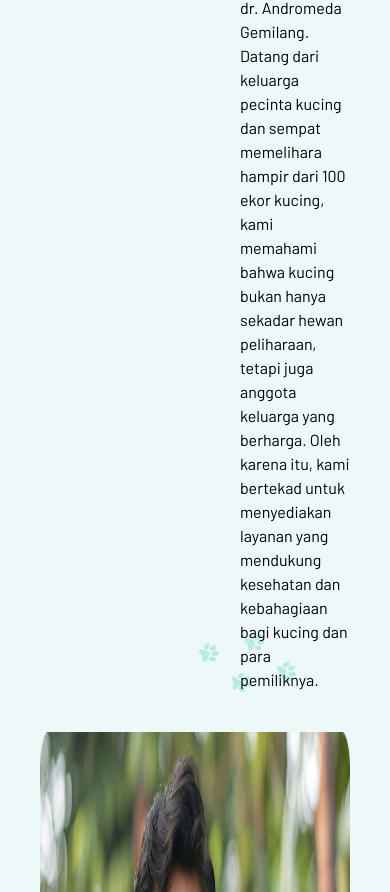
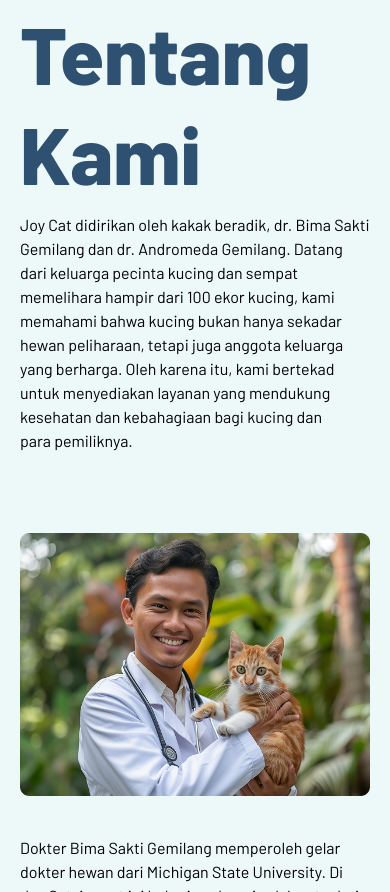
Before and after one commit to MuhammadFadhlullahRais835/Pertemuan-21, a plain HTML site: page index.html in a window 390 px wide. Shown: the part 3538-4430 px from the top of the page. Drawn offline with Linux system fonts and the light colour scheme.

Commit message:
section about us selesai

```diff
--- a/style.css
+++ b/style.css
@@ -205,14 +205,29 @@ h1 {
 .About-us {
     display: flex;
     flex-direction: column;
-    gap: 40px;
-    padding: 40px;
+    gap: 80px;
+    padding: 80px;
     max-width: 1200px;
 
     .col-1A, .col-2A, .col-3A {
         display: flex;
         gap: 40px;
+        align-items: center;
 
+        p {
+            width: 100%;
+        }
+
+    }
+
+    .col-1A {
+        gap: 100px;
+    }
+
+    .col-2A, .col-3A {
+        img {
+            width: 500px;
+        }
     }
 }
 
@@ -220,14 +235,17 @@ h1 {
     display: flex;
     flex-direction: row;
     width: fit-content;
+    gap: 20px;
 
     h1 {
         font-weight: 800;
-        width: 160px;
+        font-size: 64px;
+        line-height: 75px;
+        width: fit-content;
     }
 
     img {
-        width: 100px;
+        width: 120px;
         height: fit-content;
         align-self: flex-end;
     }
@@ -307,4 +325,41 @@ h1 {
     .card-services {
         flex-direction: column;
     }
+
+    .About-us {
+        padding: 20px;
+        gap: 80px;
+        padding-bottom: 80px;
+
+        .col-1A, .col-2A, .col-3A {
+            flex-direction: column;
+        }
+
+        .col-1A {
+            gap: 10px;
+        }
+
+        .col-3A {
+            flex-direction: column-reverse;
+        }
+
+        .tentang-kami {
+            flex-direction: column-reverse;
+            justify-content: start;
+            width: 100%;
+            align-items: start;
+            justify-content: center;
+
+            h1 {
+                width: 300px;
+                font-size: 80px;
+                line-height: 100px;
+            }
+
+            img {
+                width: fit-content;
+                align-self: flex-start;
+            }
+        }
+    }
 }
```
Also changed, not shown: images/Instagram.png (added), images/JoyCat-map.jpg (added), images/TikTok.png (added), images/YouTube.svg (added), images/logo-light.png (added), images/tanda-kutip.svg (added).
